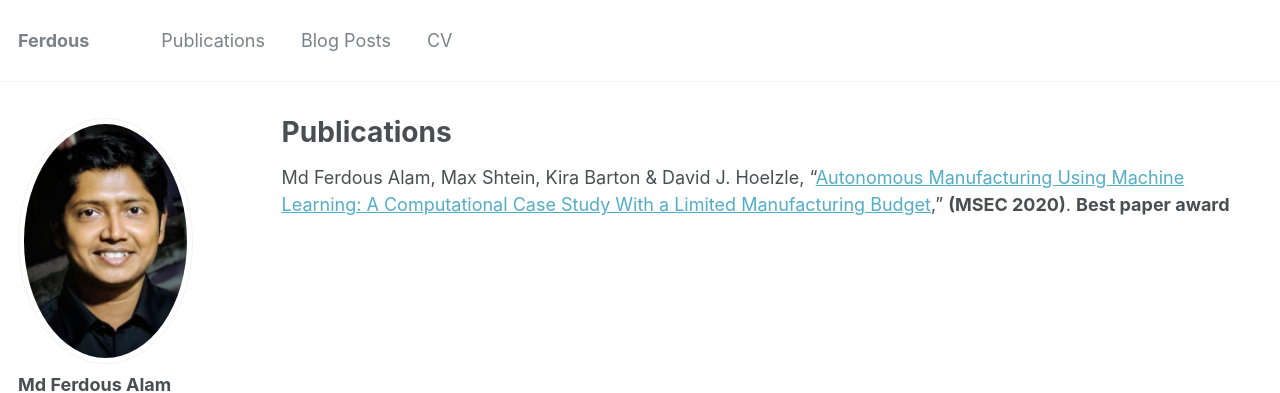
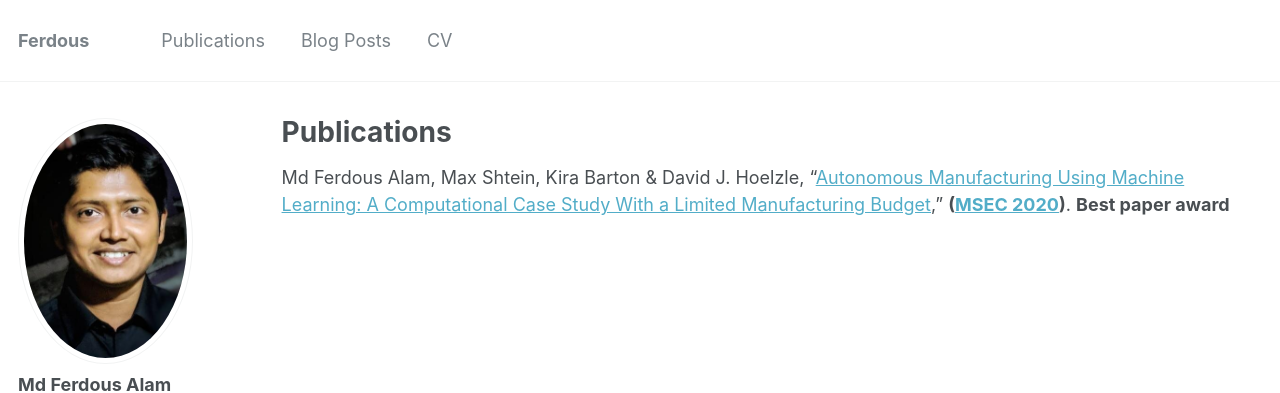
Before and after one commit to ghost-083/ghost-083.github.io, a Jekyll site: the page built from _pages/publications.md, in a window 1280 px wide. Shown: the top 393 px of the page. Built offline with Jekyll 4.4.1, drawn with Linux system fonts in a browser that asks for light colours; some of the changed lines change nothing that is shown.

Commit message:
Trigger rebuild

```diff
--- a/_pages/publications.md
+++ b/_pages/publications.md
@@ -11,4 +11,4 @@
 
 {% include base_path %}
 
-Md Ferdous Alam, Max Shtein, Kira Barton & David J. Hoelzle, “[Autonomous Manufacturing Using Machine Learning: A Computational Case Study With a Limited Manufacturing Budget](https://asmedigitalcollection.asme.org/MSEC/proceedings-abstract/MSEC2020/84263/V002T07A009/1095697),” **(MSEC 2020)**. **Best paper award**
+Md Ferdous Alam, Max Shtein, Kira Barton & David J. Hoelzle, “[Autonomous Manufacturing Using Machine Learning: A Computational Case Study With a Limited Manufacturing Budget](https://asmedigitalcollection.asme.org/MSEC/proceedings-abstract/MSEC2020/84263/V002T07A009/1095697),” **([MSEC 2020](https://event.asme.org/MSEC-2020))**. **Best paper award**
```
